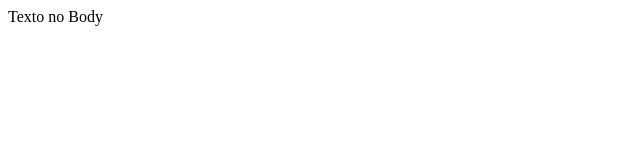
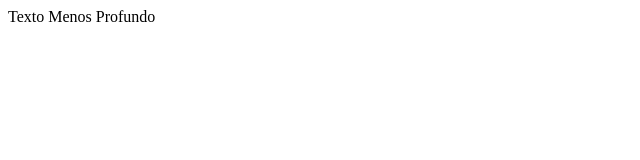
Before and after one commit to caiog19/testando_htmls, a plain HTML site: page index.html in a window 1280 px wide. Shown: the full height of the page, 0-640 px from the left. Drawn offline with Linux system fonts and the light colour scheme.

Commit message:
att html

```diff
--- a/index.html
+++ b/index.html
@@ -1,4 +1,4 @@
-<html lang="en">
+<html>
 
 <head>
     <title>
@@ -7,7 +7,7 @@
 </head>
 
 <body>
-    Texto no Body
+    Texto Menos Profundo
 </body>
 
 </html>
```
